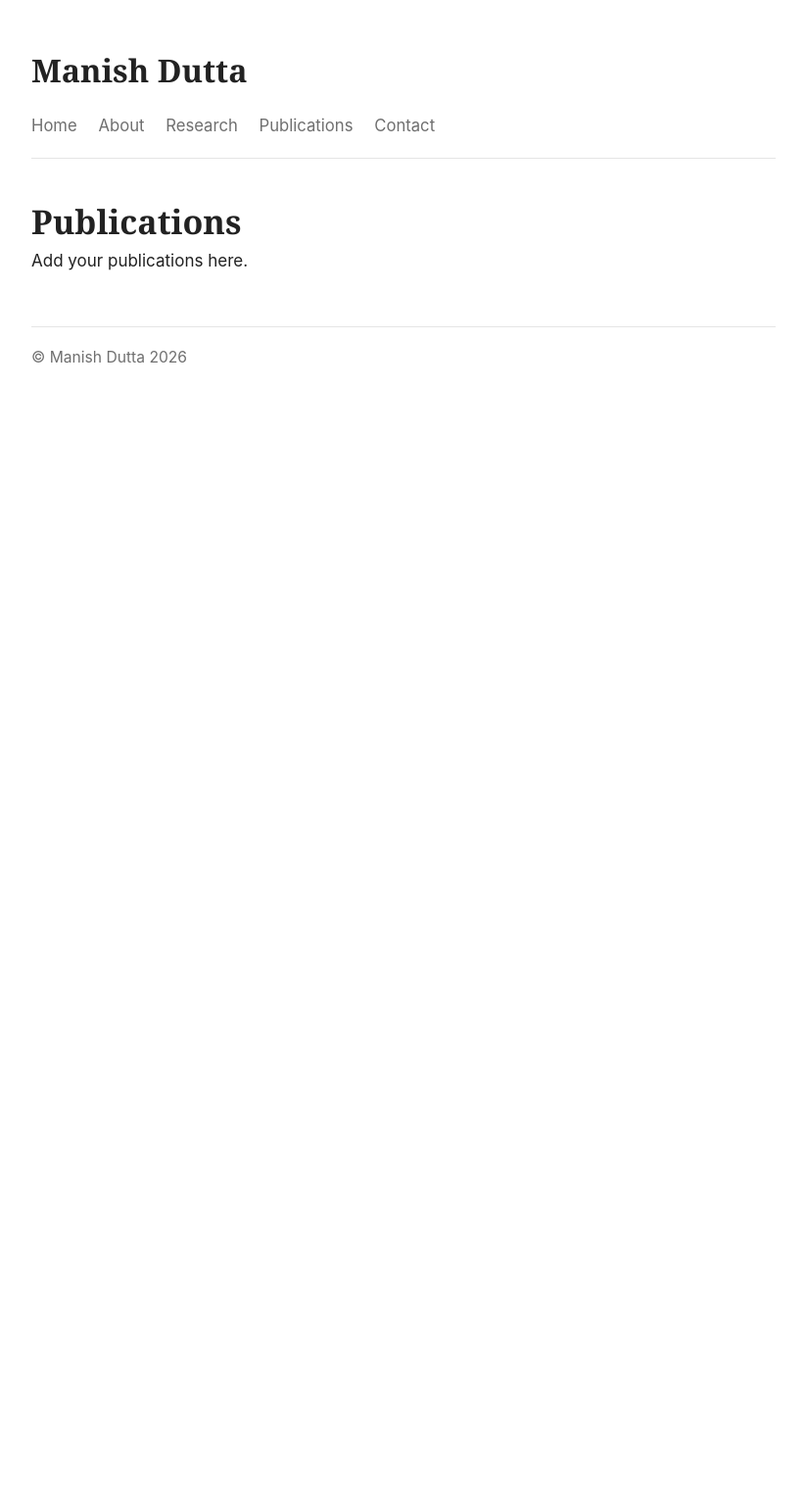
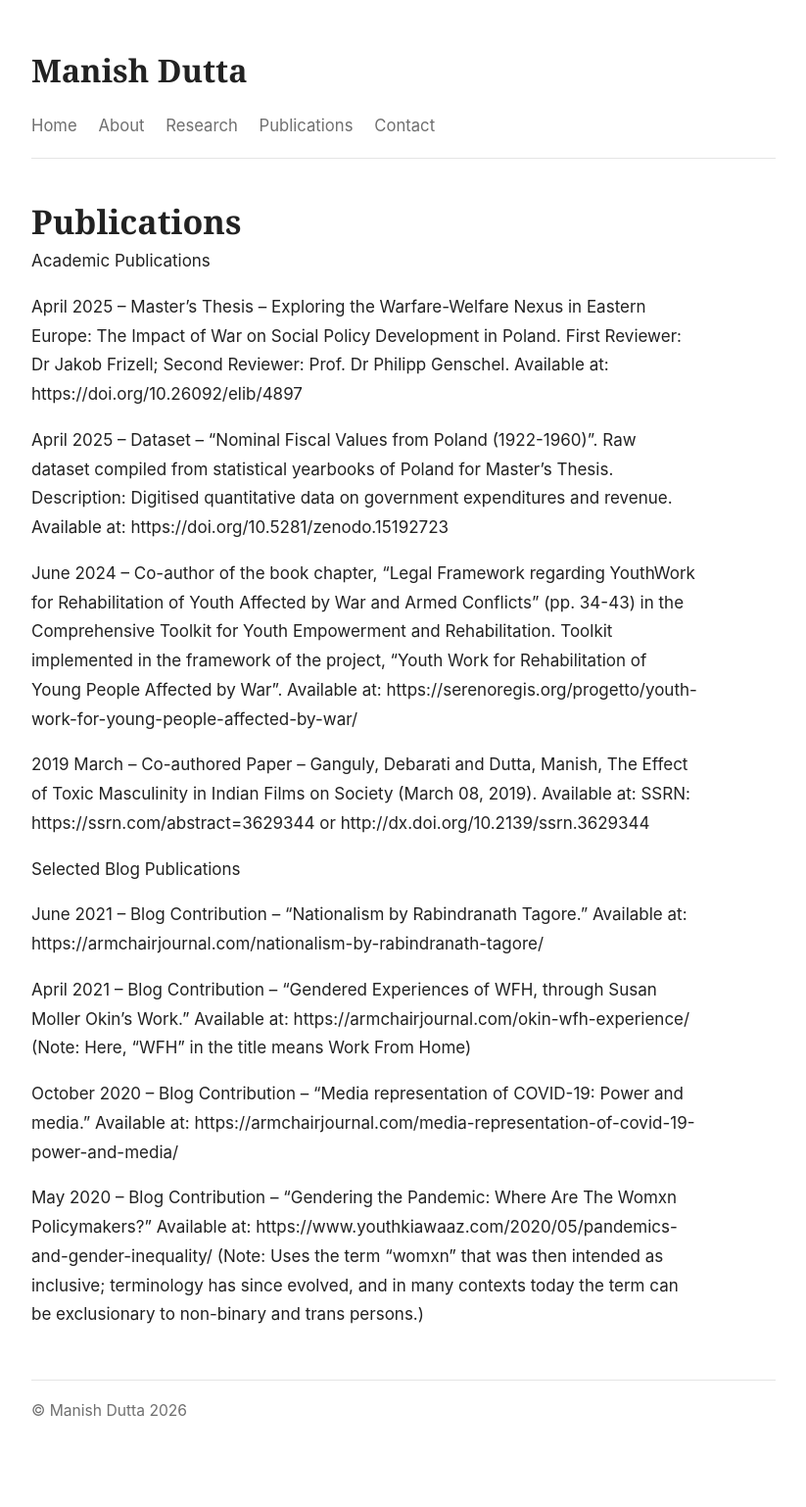
Before and after one commit to themanishdutta/themanishdutta, a Jekyll site: the page built from publications.md, in a window 1280 px wide. Shown: the whole page at 98% size, without its empty margins (228-1051 px from the left). Built offline with Jekyll 4.4.1, drawn with Linux system fonts in a browser that asks for light colours; before the commit the page ends 900 px from its top, so only the background shows below that.

Commit message:
Update publications.md

```diff
--- a/publications.md
+++ b/publications.md
@@ -5,4 +5,33 @@ title: Publications
 
 # Publications
 
-Add your publications here.
+Academic Publications
+
+April 2025 – Master's Thesis – Exploring the Warfare-Welfare Nexus in Eastern Europe: The Impact of War on Social Policy Development in Poland.
+First Reviewer: Dr Jakob Frizell; Second Reviewer: Prof. Dr Philipp Genschel.
+Available at: https://doi.org/10.26092/elib/4897
+
+April 2025 – Dataset – "Nominal Fiscal Values from Poland (1922-1960)". Raw dataset compiled from statistical yearbooks of Poland for Master's Thesis.
+Description: Digitised quantitative data on government expenditures and revenue.
+Available at: https://doi.org/10.5281/zenodo.15192723
+
+June 2024 – Co-author of the book chapter, "Legal Framework regarding YouthWork for Rehabilitation of Youth Affected by War and Armed Conflicts" (pp. 34-43) in the Comprehensive Toolkit for Youth Empowerment and Rehabilitation. Toolkit implemented in the framework of the project, "Youth Work for Rehabilitation of Young People Affected by War".
+Available at: https://serenoregis.org/progetto/youth-work-for-young-people-affected-by-war/
+
+2019 March – Co-authored Paper – Ganguly, Debarati and Dutta, Manish, The Effect of Toxic Masculinity in Indian Films on Society (March 08, 2019). Available at: SSRN: https://ssrn.com/abstract=3629344 or http://dx.doi.org/10.2139/ssrn.3629344
+
+Selected Blog Publications
+
+June 2021 – Blog Contribution – "Nationalism by Rabindranath Tagore."
+Available at: https://armchairjournal.com/nationalism-by-rabindranath-tagore/
+
+April 2021 – Blog Contribution – "Gendered Experiences of WFH, through Susan Moller Okin's Work."
+Available at: https://armchairjournal.com/okin-wfh-experience/
+(Note: Here, "WFH" in the title means Work From Home)
+
+October 2020 – Blog Contribution – "Media representation of COVID-19: Power and media."
+Available at: https://armchairjournal.com/media-representation-of-covid-19-power-and-media/
+
+May 2020 – Blog Contribution – "Gendering the Pandemic: Where Are The Womxn Policymakers?"
+Available at: https://www.youthkiawaaz.com/2020/05/pandemics-and-gender-inequality/
+(Note: Uses the term "womxn" that was then intended as inclusive; terminology has since evolved, and in many contexts today the term can be exclusionary to non-binary and trans persons.)
```
